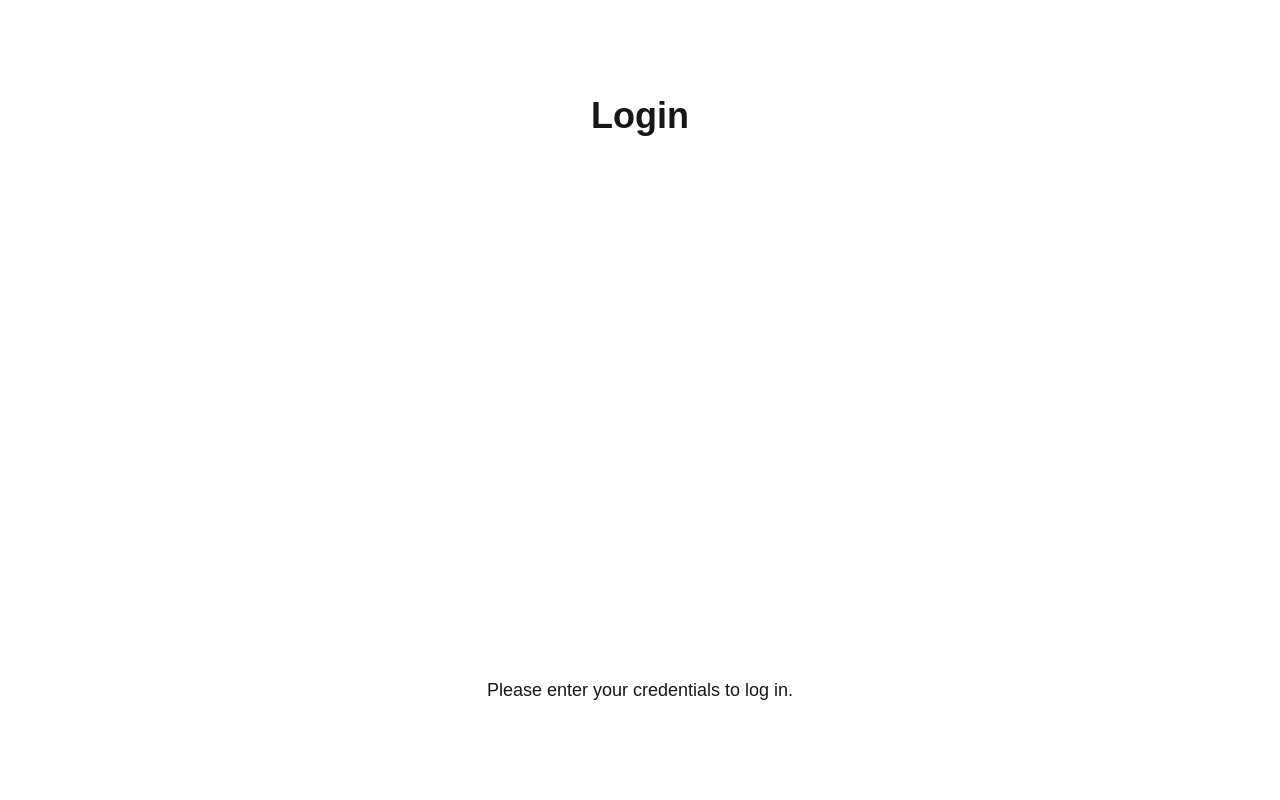
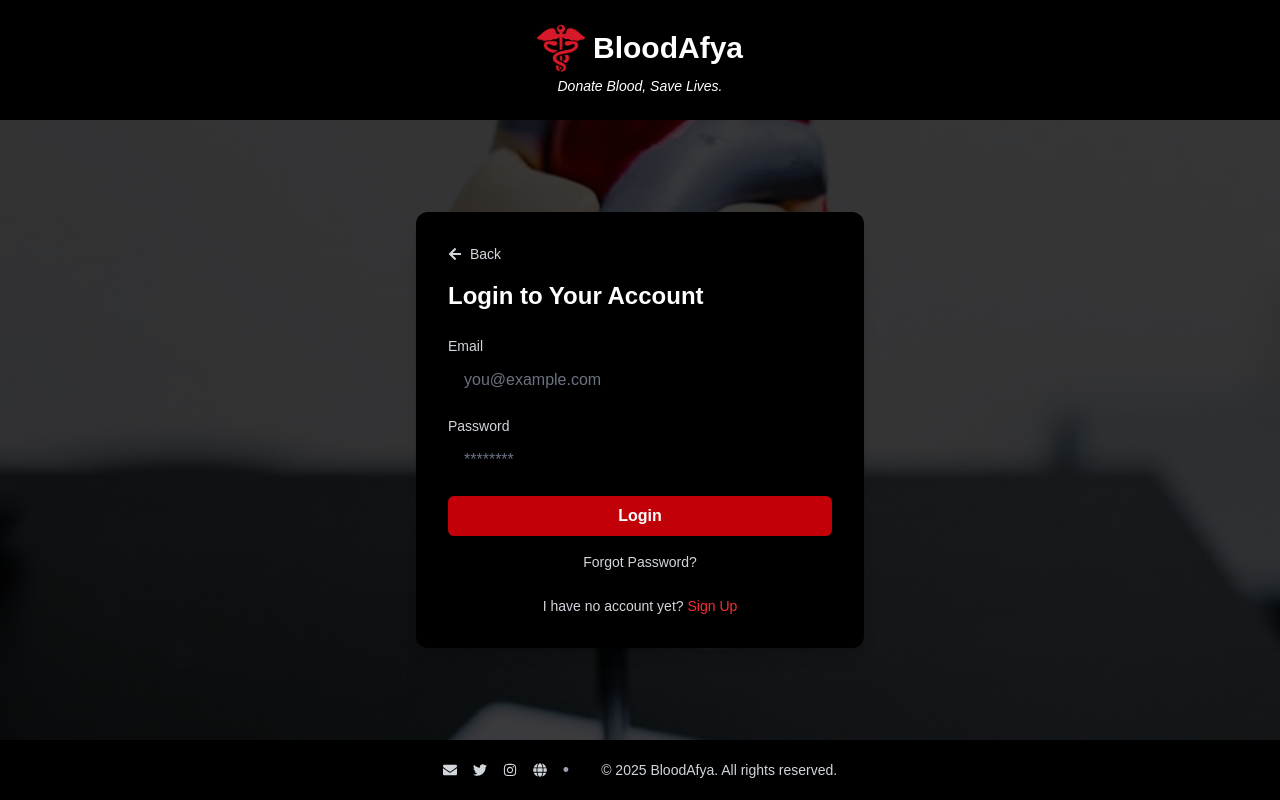
Before and after one commit to Lincoln-Madaraka/bloodafya, a Next.js app: page /login in a window 1280 px wide. Built offline with nearby package versions, Linux system fonts and the light colour scheme.

Commit message:
birthday commit

```diff
--- a/src/app/layout.tsx
+++ b/src/app/layout.tsx
@@ -15,7 +15,7 @@ const geistMono = Geist_Mono({
 export const metadata: Metadata = {
   title: "BloodAfya",
   description: "Platform to connect blood donors and hospitals.",
-};
+  };
 
 export default function RootLayout({
   children,
--- a/src/app/login/page.tsx
+++ b/src/app/login/page.tsx
@@ -1,8 +1,104 @@
+'use client';
+
+import React from 'react';
+import { FaArrowLeft, FaTwitter, FaInstagram, FaGlobe, FaEnvelope } from 'react-icons/fa';
+import { useRouter } from 'next/navigation';
+
 export default function Login() {
+  const router = useRouter();
+
   return (
-    <main className="flex min-h-screen flex-col items-center justify-between p-24">
-      <h1 className="text-4xl font-bold">Login</h1>
-      <p className="mt-4 text-lg">Please enter your credentials to log in.</p>
-    </main>
+    <div
+      className="min-h-screen bg-cover bg-center flex flex-col text-white"
+      style={{
+        backgroundImage:
+          "linear-gradient(rgba(0,0,0,0.75), rgba(0,0,0,0.75)), url('/login.jpeg')",
+      }}
+    >
+      {/* Header */}
+      <header className="p-6 bg-black bg-opacity-50 flex flex-col items-center justify-center">
+        <div className="flex items-center space-x-2">
+          <img src="/blood-afya-icon.png" alt="BloodAfya Logo" className="w-12 h-12" />
+          <h1 className="text-3xl font-bold">BloodAfya</h1>
+        </div>
+        <p className="italic text-sm mt-1">Donate Blood, Save Lives.</p>
+      </header>
+
+      {/* Centered Login Form */}
+      <main className="flex-grow flex items-center justify-center px-6">
+        <div className="bg-black bg-opacity-60 p-8 rounded-xl shadow-lg w-full max-w-md">
+          {/* Back Arrow */}
+          <button
+            onClick={() => router.back()}
+            className="flex items-center text-sm text-gray-300 hover:text-red-500 mb-4"
+          >
+            <FaArrowLeft className="mr-2" /> Back
+          </button>
+
+          <h2 className="text-2xl font-semibold mb-6">Login to Your Account</h2>
+
+          {/* Login Form */}
+          <form className="space-y-4">
+            <div>
+              <label htmlFor="email" className="block mb-1 text-sm text-gray-300">Email</label>
+              <input
+                type="email"
+                id="email"
+                className="w-full px-4 py-2 rounded-md text-black placeholder-gray-500 focus:outline-none focus:ring focus:border-red-500"
+                placeholder="you@example.com"
+              />
+            </div>
+            <div>
+              <label htmlFor="password" className="block mb-1 text-sm text-gray-300">Password</label>
+              <input
+                type="password"
+                id="password"
+                className="w-full px-4 py-2 rounded-md text-black placeholder-gray-500 focus:outline-none focus:ring focus:border-red-500"
+                placeholder="********"
+              />
+            </div>
+            <button
+              type="submit"
+              className="w-full bg-red-700 hover:bg-red-800 transition px-4 py-2 rounded-md font-semibold"
+            >
+              Login
+            </button>
+          </form>
+
+          <div className="text-sm text-center mt-4">
+            <a href="#" className="text-gray-300 hover:text-red-500">
+              Forgot Password?
+            </a>
+          </div>
+
+          <div className="text-sm text-center mt-6 text-gray-300">
+            I have no account yet?{' '}
+            <a href="/signup" className="text-red-500 hover:underline">
+              Sign Up
+            </a>
+          </div>
+        </div>
+      </main>
+
+      {/* Footer */}
+      <footer className="bg-black bg-opacity-60 text-gray-300 text-center py-4">
+        <div className="flex justify-center items-center space-x-4 text-sm">
+          <a href="mailto:madarakalincoln46@gmail.com" className="hover:text-red-500">
+            <FaEnvelope />
+          </a>
+          <a href="https://twitter.com/syntaxrtx" target="_blank" rel="noopener noreferrer" className="hover:text-red-500">
+            <FaTwitter />
+          </a>
+          <a href="https://instagram.com/kcl_fy" target="_blank" rel="noopener noreferrer" className="hover:text-red-500">
+            <FaInstagram />
+          </a>
+          <a href="https://lincoln-madaraka-portfolio.vercel.app/" target="_blank" rel="noopener noreferrer" className="hover:text-red-500">
+            <FaGlobe />
+          </a>
+          <span className="text-gray-400 text-lg">•</span>
+          <p className="ml-4">&copy; {new Date().getFullYear()} BloodAfya. All rights reserved.</p>
+        </div>
+      </footer>
+    </div>
   );
 }
--- a/src/app/page.tsx
+++ b/src/app/page.tsx
@@ -1,6 +1,10 @@
+'use client';
+
+import { useRouter } from 'next/navigation';
 import React from 'react';
 import { FaTwitter, FaInstagram, FaGlobe, FaEnvelope } from 'react-icons/fa';
 export default function Home() {
+  const router = useRouter();
   return (
     <div
       className="min-h-screen bg-cover bg-center relative text-white flex flex-col"
@@ -33,8 +37,8 @@ export default function Home() {
           <a href="#" className="hover:text-red-600 transition">Contact</a>
         </div>
         <div className="flex space-x-4">
-          <button className="px-4 py-2 bg-gray-700 rounded-md hover:bg-red-700 transition">Login</button>
-          <button className="px-4 py-2 bg-gray-700 rounded-md hover:bg-red-700 transition">Signup</button>
+          <button onClick={() => router.push('/login')} className="px-4 py-2 bg-gray-700 rounded-md hover:bg-red-700 transition">Login</button>
+          <button  onClick={() => router.push('/signup')} className="px-4 py-2 bg-gray-700 rounded-md hover:bg-red-700 transition">Signup</button>
         </div>
       </nav>
       </div>
```
